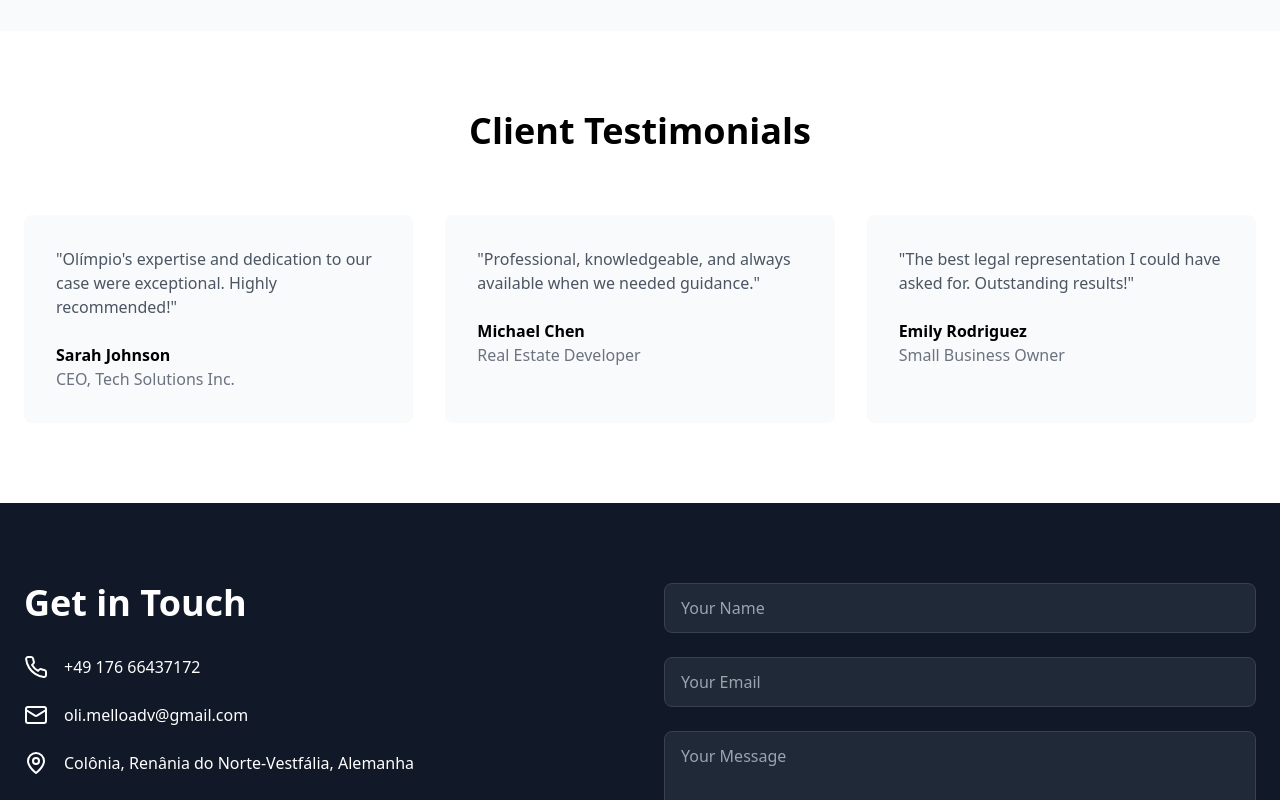
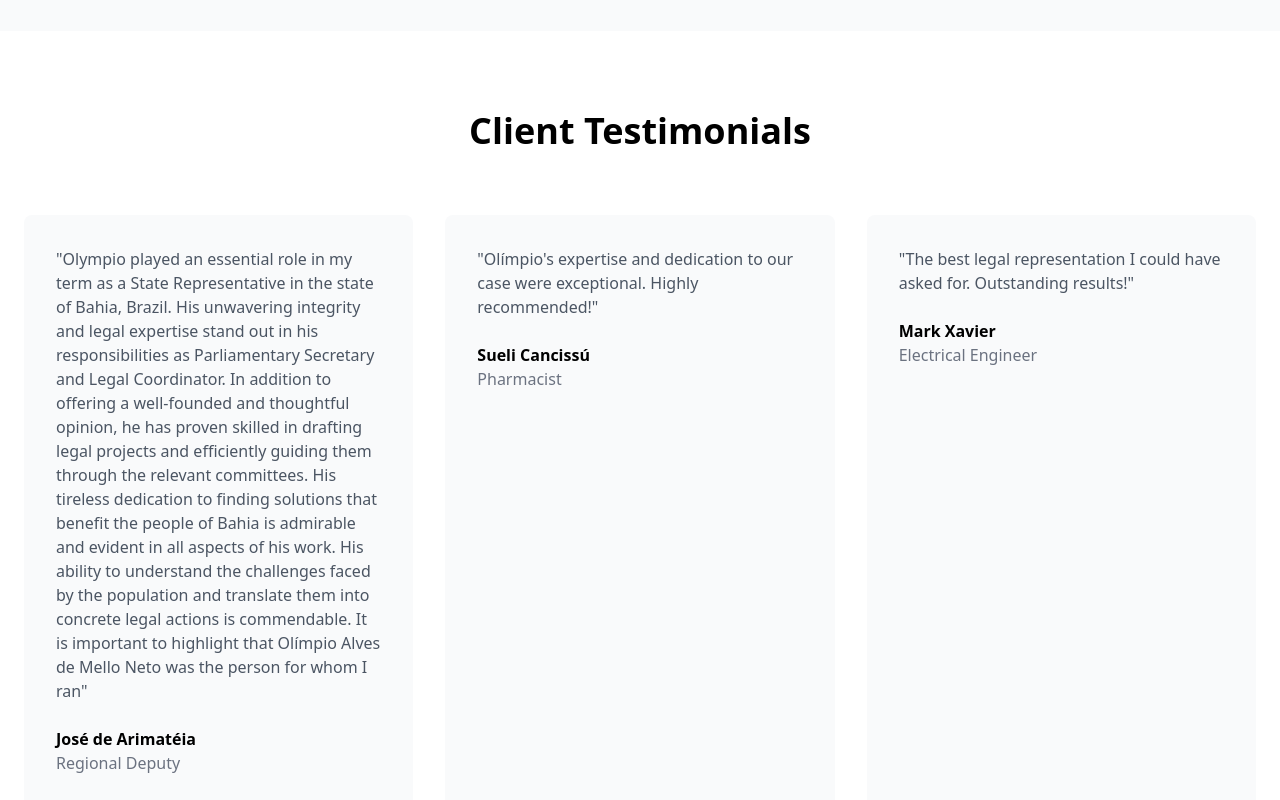
Before and after one commit to osmanbastos/lawyer_landing, a React (Vite) app: page / in a window 1280 px wide. Shown: the part 2628-3428 px from the top of the page. Built offline with nearby package versions, Linux system fonts and the light colour scheme.

Commit message:
Depoimentos passados pelo cliente

```diff
--- a/src/App.tsx
+++ b/src/App.tsx
@@ -128,7 +128,7 @@ function App() {
             </div>
             <div className="flex flex-col items-center">
               <Users className="w-12 h-12 mb-4" />
-              <p className="text-4xl font-bold mb-2">15+</p>
+              <p className="text-4xl font-bold mb-2">11+</p>
               <p className="text-lg">{t.stats.experience}</p>
             </div>
             <div className="flex flex-col items-center">
--- a/src/translations.ts
+++ b/src/translations.ts
@@ -122,19 +122,19 @@ interface Translation {
             title: "Client Testimonials",
             items: [
             {
-                text: "Olímpio's expertise and dedication to our case were exceptional. Highly recommended!",
-                author: "Sarah Johnson",
-                position: "CEO, Tech Solutions Inc."
+                text: "Olympio played an essential role in my term as a State Representative in the state of Bahia, Brazil. His unwavering integrity and legal expertise stand out in his responsibilities as Parliamentary Secretary and Legal Coordinator. In addition to offering a well-founded and thoughtful opinion, he has proven skilled in drafting legal projects and efficiently guiding them through the relevant committees. His tireless dedication to finding solutions that benefit the people of Bahia is admirable and evident in all aspects of his work. His ability to understand the challenges faced by the population and translate them into concrete legal actions is commendable. It is important to highlight that Olímpio Alves de Mello Neto was the person for whom I ran",
+                author: "José de Arimatéia",
+                position: "Regional Deputy"
             },
             {
-                text: "Professional, knowledgeable, and always available when we needed guidance.",
-                author: "Michael Chen",
-                position: "Real Estate Developer"
+                text: "Olímpio's expertise and dedication to our case were exceptional. Highly recommended!",
+                author: "Sueli Cancissú",
+                position: "Pharmacist"
             },
             {
                 text: "The best legal representation I could have asked for. Outstanding results!",
-                author: "Emily Rodriguez",
-                position: "Small Business Owner"
+                author: "Mark Xavier",
+                position: "Electrical Engineer"
             }
             ]
         },
@@ -207,19 +207,19 @@ interface Translation {
             title: "Depoimentos de Clientes",
             items: [
             {
-                text: "A expertise e dedicação de Olímpio ao nosso caso foi excepcional. Altamente recomendado!",
-                author: "Sarah Johnson",
+                text: "Olímpio desempenhou um papel essencial no meu mandato como Deputado Estadual no estado da Bahia, Brasil. Sua inflexível integridade e capacidade jurídica se destacam em suas responsabilidades como Secretário Parlamentar e Coordenador Jurídico. Além de oferecer uma opinião fundamentada e criteriosa, tem se mostrado hábil na elaboração de projetos jurídicos e na condução eficiente através dos comitês pertinentes.Sua dedicação incansável na busca de soluções para beneficiar a população baiana é admirável e evidente em todos os aspectos de sua atuação. A sua capacidade de compreender os desafios que a população enfrenta e traduzi-los em ações jurídicas concretas é digna de elogio. É importante ressaltar que Olímpio Alves de Mello Neto foi o responsável a qual eu concorri.",
+                author: "José de Arimatéia",
                 position: "CEO, Tech Solutions Inc.",
             },
             {
-                text: "Profissional, conhecedor e sempre disponível quando precisávamos de orientação.",
-                author: "Michael Chen",
-                position: "Incorporador Imobiliário",
+                text: "A expertise e dedicação de Olímpio ao nosso caso foi excepcional. Altamente recomendado!",
+                author: "Suely Cancissú",
+                position: "Farmacêutica",
             },
             {
                 text: "A melhor representação jurídica que eu poderia ter pedido. Resultados excepcionais!",
-                author: "Emily Rodriguez",
-                position: "Proprietária de Pequena Empresa",
+                author: "Marcos Xavier",
+                position: "Engenheiro Eletrônico",
             },
             ],
         },
@@ -292,19 +292,19 @@ interface Translation {
           title: "Testemunhos de Clientes",
           items: [
             {
-              text: "A experiência e dedicação do Olímpio ao nosso caso foram excecionais. Altamente recomendado!",
-              author: "Sarah Johnson",
-              position: "CEO, Tech Solutions Inc."
+              text: "Olímpio desempenhou um papel essencial no meu mandato como Deputado Regional no estado da Bahia, Brasil. A sua integridade inabalável e competência jurídica destacam-se nas suas responsabilidades como Secretário Parlamentar e Coordenador Jurídico. Além de oferecer uma opinião bem fundamentada e criteriosa, tem demonstrado grande habilidade na elaboração de projetos jurídicos e na sua condução eficiente através das comissões pertinentes. A sua dedicação incansável na busca de soluções para beneficiar a população baiana é admirável e evidente em todos os aspetos da sua atuação. A sua capacidade de compreender os desafios enfrentados pela população e traduzi-los em ações jurídicas concretas é digna de elogio. É importante salientar que Olímpio Alves de Mello Neto foi a pessoa por quem concorri",
+              author: "José de Arimatéia",
+              position: "Deputado Regional"
             },
             {
-              text: "Profissional, conhecedor e sempre disponível quando precisávamos de orientação.",
-              author: "Michael Chen",
-              position: "Promotor Imobiliário"
+              text: "A experiência e dedicação do Olímpio ao nosso caso foram excecionais. Altamente recomendado!",
+              author: "Suely Cancissú",
+              position: "Farmacêutica"
             },
             {
               text: "A melhor representação jurídica que poderia ter pedido. Resultados excecionais!",
-              author: "Emily Rodriguez",
-              position: "Proprietária de Pequena Empresa"
+              author: "Marcos Xavier",
+              position: "Engenheiro Eletrónico"
             }
           ]
         },
@@ -377,19 +377,19 @@ interface Translation {
           title: "Kundenbewertungen",
           items: [
             {
-              text: "Olímpios Fachwissen und Engagement für unseren Fall waren außergewöhnlich. Sehr zu empfehlen!",
-              author: "Sarah Johnson",
-              position: "CEO, Tech Solutions Inc."
+              text: "Olímpio spielte eine wesentliche Rolle in meiner Amtszeit als Landtagsabgeordneter im Bundesstaat Bahia, Brasilien. Seine unerschütterliche Integrität und juristische Kompetenz zeichnen sich in seinen Verantwortlichkeiten als Parlamentarischer Sekretär und Juristischer Koordinator aus. Neben der fundierten und durchdachten Meinungsäußerung hat er sich als geschickt in der Ausarbeitung von juristischen Projekten und deren effizienter Führung durch die zuständigen Ausschüsse erwiesen. Sein unermüdliches Engagement bei der Suche nach Lösungen zum Wohle der Bevölkerung Bahias ist bewundernswert und in allen Aspekten seiner Tätigkeit offensichtlich. Seine Fähigkeit, die Herausforderungen der Bevölkerung zu verstehen und sie in konkrete juristische Maßnahmen umzusetzen, ist lobenswert. Es ist wichtig hervorzuheben, dass Olímpio Alves de Mello Neto die Person war, für die ich kandidierte.",
+              author: "José de Arimatéia",
+              position: "Landtagsabgeordneter"
             },
             {
-              text: "Professionell, sachkundig und immer verfügbar, wenn wir Beratung brauchten.",
-              author: "Michael Chen",
-              position: "Immobilienentwickler"
+              text: "Olímpios Fachwissen und Engagement für unseren Fall waren außergewöhnlich. Sehr zu empfehlen!",
+              author: "Marcos Xavier",
+              position: "Elektronikingenieur"
             },
             {
               text: "Die beste rechtliche Vertretung, die ich mir wünschen konnte. Hervorragende Ergebnisse!",
-              author: "Emily Rodriguez",
-              position: "Kleinunternehmerin"
+              author: "Suely Cancissú",
+              position: "Pharmazeutin"
             }
           ]
         },
```
